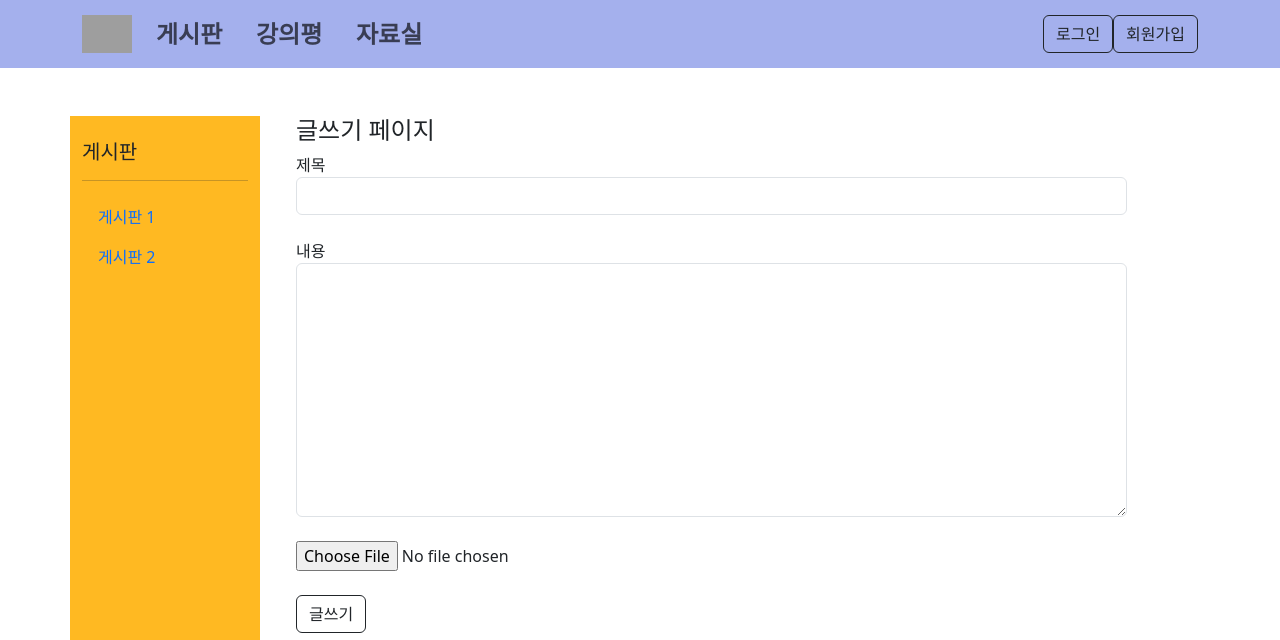
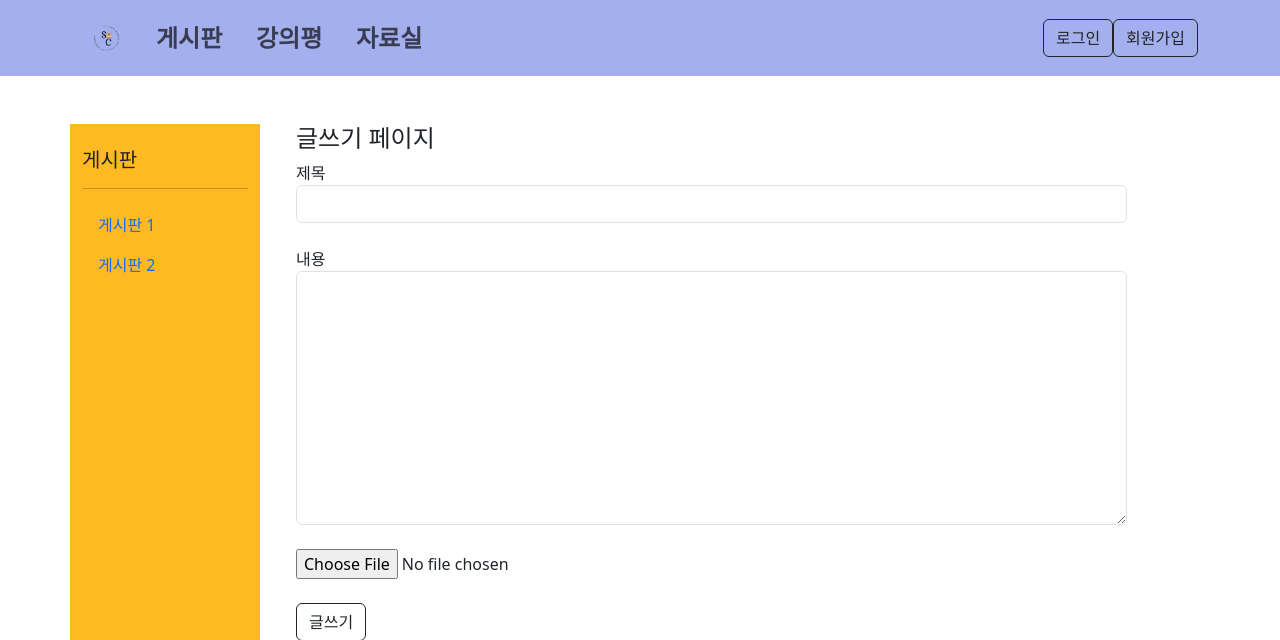
Before and after one commit to king258436/ChungbukStudyCommnity, a Django app: template templates/board/newpost.html in a window 1280 px wide. Shown: the top 640 px of the page. Run offline with Django 3.2, Linux system fonts and the light colour scheme; the template is opened without the code that fills it, so the values that code supplies are empty; grey boxes are pictures that could not be loaded.

Commit message:
edit logo image link

```diff
--- a/templates/accounts/mypage/Base.html
+++ b/templates/accounts/mypage/Base.html
@@ -21,7 +21,7 @@
     <div class="container">
         <!-- 로고 부분 -->
         <a class="navbar-brand" href="{% url 'main:home' %}">
-            <img src="{% static 'image/Group 5.png' %}" alt="" width="50px" class="d-inline-block align-text-center">
+            <img src="{% static 'image/CBNU__1_-removebg-preview.png' %}" alt="" width="50px" class="d-inline-block align-text-center">
         </a>
         <!-- 화면 축소 시 나오는 버튼 -->
         <button class="navbar-toggler" type="button" data-bs-toggle="collapse" data-bs-target="#navbarDropdownMenuLink" aria-controls="navbarDropdownMenuLink" aria-expanded="false" aria-label="Toggle navigation">
--- a/templates/board/Base_board.html
+++ b/templates/board/Base_board.html
@@ -21,7 +21,7 @@
     <div class="container">
         <!-- 로고 부분 -->
         <a class="navbar-brand" href="{% url 'main:home' %}">
-            <img src="{% static 'image/Group 5.png' %}" alt="" width="50px" class="d-inline-block align-text-center">
+            <img src="{% static 'image/CBNU__1_-removebg-preview.png' %}" alt="" width="50px" class="d-inline-block align-text-center">
         </a>
         <!-- 화면 축소 시 나오는 버튼 -->
         <button class="navbar-toggler" type="button" data-bs-toggle="collapse" data-bs-target="#navbarDropdownMenuLink" aria-controls="navbarDropdownMenuLink" aria-expanded="false" aria-label="Toggle navigation">
```
